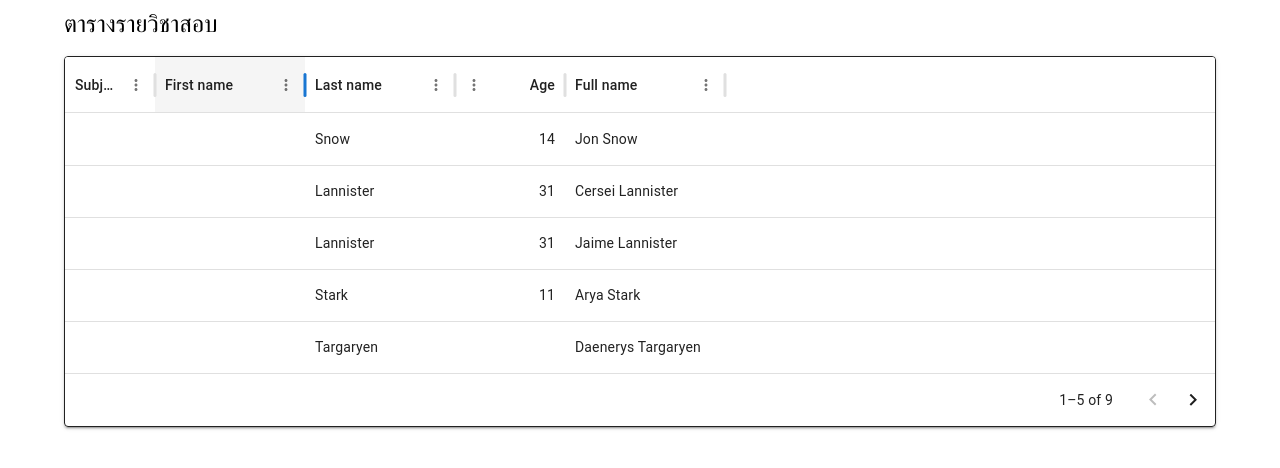
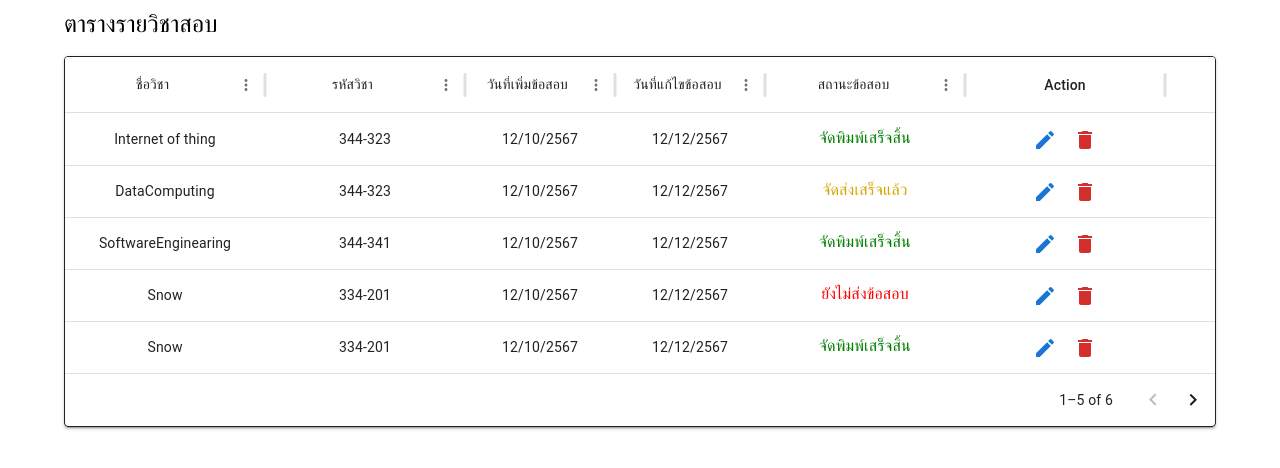
Before and after one commit to MeeMeChu/exam-printing-9, a React (Vite) app: page /subject in a window 1280 px wide. Shown: the top 468 px of the page. Built offline with nearby package versions, Linux system fonts and the light colour scheme.

Commit message:
EditTable

```diff
--- a/src/pages/subject-page.tsx
+++ b/src/pages/subject-page.tsx
@@ -1,54 +1,105 @@
 import { FC } from "react"
 import Container from '@mui/material/Container';
-import { Box,Typography } from "@mui/material";
+import { Box,Typography , IconButton } from "@mui/material";
 import Grid from '@mui/material/Grid2';
 import { DataGrid, GridColDef } from '@mui/x-data-grid';
+import EditIcon from '@mui/icons-material/Edit';
+import DeleteIcon from '@mui/icons-material/Delete';
 
-const columns: GridColDef<(typeof rows)[number]>[] = [
+const columns: GridColDef[] = [
     {
-        field: 'วิชา',
-        headerName: 'Subject',
-        width: 90
+        field: 'subjectName',
+        headerName: 'ชื่อวิชา',
+        type:'string',
+        width: 200,
+        headerAlign: 'center',
+        align: 'center'
     },
     {
-        field: '',
-        headerName: 'First name',
+        field: 'subjectId',
+        headerName: 'รหัสวิชา',
+        type:'string',
+        width: 200,
+        headerAlign: 'center',
+        align: 'center'
+    },
+    {
+        field: 'dateAddSubject',
+        headerName: 'วันที่เพิ่มข้อสอบ',
+        width: 150,
+        headerAlign: 'center',
+        align: 'center'
+    },
+    {
+        field: 'dateEditSubject',
+        headerName: 'วันที่แก้ไขข้อสอบ',
         width: 150,
         editable: true,
+        headerAlign: 'center',
+        align: 'center'
     },
     {
-        field: 'lastName',
-        headerName: 'Last name',
-        width: 150,
-        editable: true,
+        field: 'status',
+        headerName: 'สถานะข้อสอบ',
+        sortable: false,
+        width: 200,
+        headerAlign: 'center',
+        align: 'center',
+        renderCell: (params) => {
+            let color = '';
+            if (params.value === 'ยังไม่ส่งข้อสอบ') {
+                color = 'red';
+            } else if (params.value === 'จัดส่งเสร็จแล้ว') {
+                color = '#D5A600';
+            } else if (params.value === 'จัดพิมพ์เสร็จสิ้น') {
+                color = 'green';
+            }
+            return (
+                <Typography sx={{ color ,
+                    textAlign: 'center',
+                    my: 1.5,
+                }}>
+                    {params.value}
+                </Typography>
+            );
+        }
     },
     {
-        field: 'age',
-        headerName: 'Age',
-        type: 'number',
-        width: 110,
-        editable: true,
-    },
-    {
-        field: 'fullName',
-        headerName: 'Full name',
-        description: 'This column has a value getter and is not sortable.',
+        field: 'action',
+        headerName: 'Action',
         sortable: false,
-        width: 160,
-        valueGetter: (value, row) => `${row.firstName || ''} ${row.lastName || ''}`,
+        type:'actions',
+        width: 200,
+        headerAlign: 'center',
+        align: 'center',
+        renderCell: (params) => {
+            return (
+                <>
+                    <IconButton
+                        color="primary"
+                        onClick={() => { alert(`Edit ${params.row.subjectName}`); }}
+                    >
+                        <EditIcon />
+                    </IconButton>
+                    <IconButton
+                        color="error"
+                        onClick={() => { alert(`Delete ${params.row.subjectName}`); }}
+                    >
+                        <DeleteIcon />
+                    </IconButton>
+                </>
+            );
+        }
     },
 ];
 
 const rows = [
-    { id: 1, lastName: 'Snow', firstName: 'Jon', age: 14 },
-    { id: 2, lastName: 'Lannister', firstName: 'Cersei', age: 31 },
-    { id: 3, lastName: 'Lannister', firstName: 'Jaime', age: 31 },
-    { id: 4, lastName: 'Stark', firstName: 'Arya', age: 11 },
-    { id: 5, lastName: 'Targaryen', firstName: 'Daenerys', age: null },
-    { id: 6, lastName: 'Melisandre', firstName: null, age: 150 },
-    { id: 7, lastName: 'Clifford', firstName: 'Ferrara', age: 44 },
-    { id: 8, lastName: 'Frances', firstName: 'Rossini', age: 36 },
-    { id: 9, lastName: 'Roxie', firstName: 'Harvey', age: 65 },
+    { id: 1, subjectName: 'Internet of thing', subjectId: '344-323', dateAddSubject: '12/10/2567' , dateEditSubject: '12/12/2567' , status: 'จัดพิมพ์เสร็จสิ้น'},
+    { id: 2, subjectName: 'DataComputing', subjectId: '344-323', dateAddSubject: '12/10/2567' , dateEditSubject: '12/12/2567' , status: 'จัดส่งเสร็จแล้ว'},
+    { id: 3, subjectName: 'SoftwareEnginearing', subjectId: '344-341', dateAddSubject: '12/10/2567' , dateEditSubject: '12/12/2567' , status: 'จัดพิมพ์เสร็จสิ้น'},
+    { id: 4, subjectName: 'Snow', subjectId: '334-201', dateAddSubject: '12/10/2567' , dateEditSubject: '12/12/2567' , status: 'ยังไม่ส่งข้อสอบ'},
+    { id: 5, subjectName: 'Snow', subjectId: '334-201', dateAddSubject: '12/10/2567' , dateEditSubject: '12/12/2567' , status: 'จัดพิมพ์เสร็จสิ้น'},
+    { id: 6, subjectName: 'Snow', subjectId: '334-201', dateAddSubject: '12/10/2567' , dateEditSubject: '12/12/2567' , status: 'จัดพิมพ์เสร็จสิ้น'},
 ];
 
 const SubjectPage : FC = () => {
@@ -61,7 +112,7 @@ const SubjectPage : FC = () => {
                     </Box>
                     <Box sx={{ backgroundColor: '#FFFFFF' , marginTop: 2}}>
                         <DataGrid
-                            sx={{boxShadow: 2, border: 1,}}
+                            sx={{boxShadow: 2, border: 1}}
                             rows={rows}
                             columns={columns}
                             initialState={{
```
